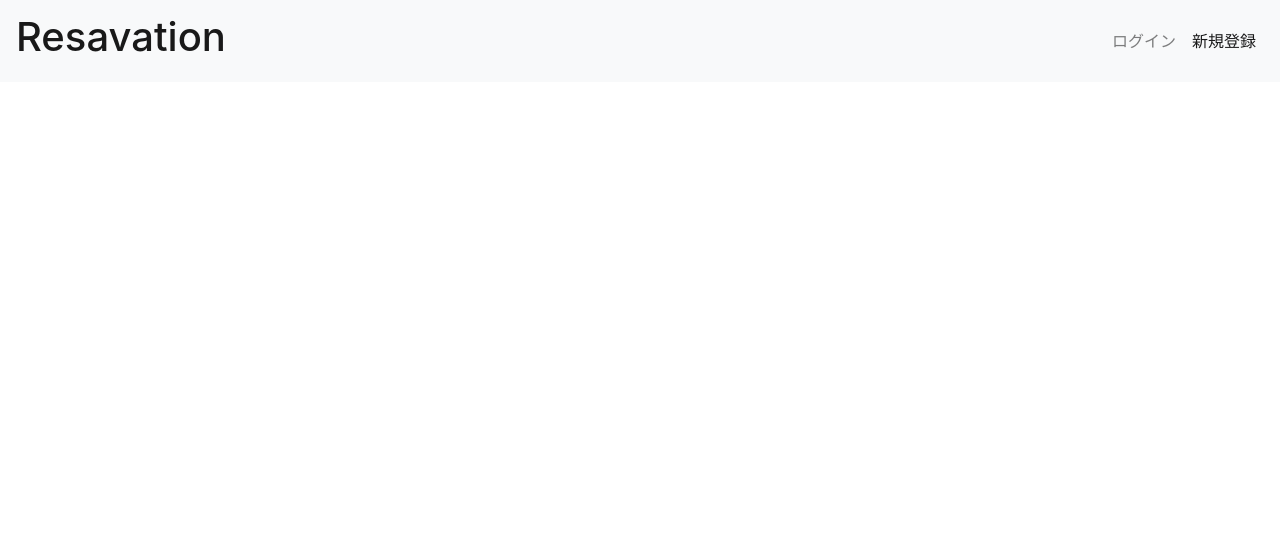
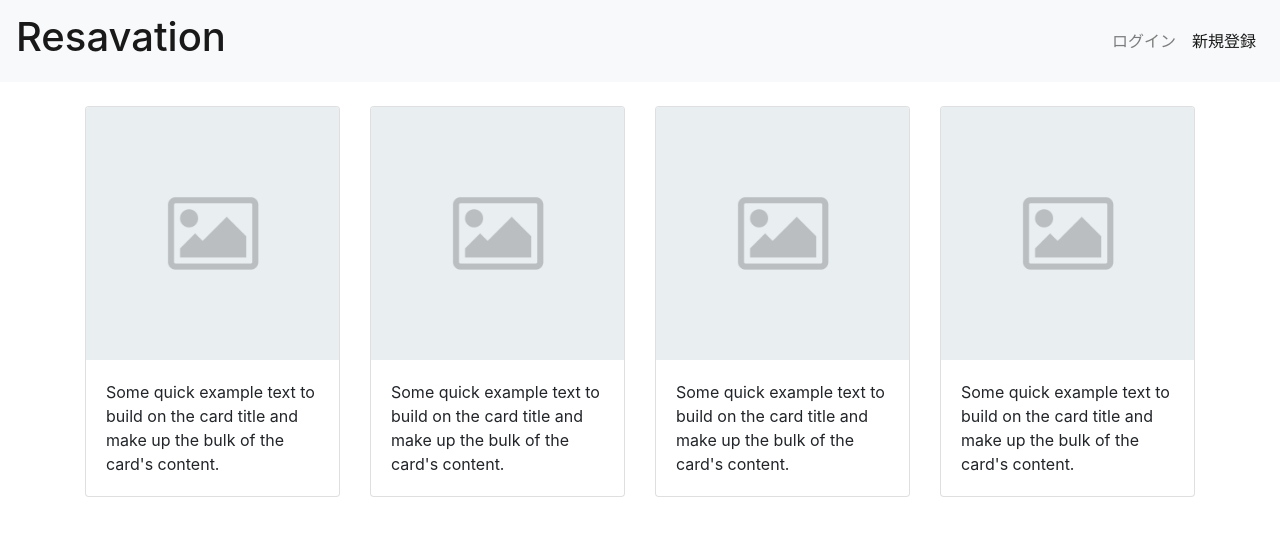
Before and after one commit to aauuxyxy/my-first-app, an Angular app: page / in a window 1280 px wide. Shown: the top 536 px of the page. Built offline with nearby package versions, Linux system fonts and the light colour scheme.

Commit message:
メインページ追加

```diff
--- a/src/app/app-routing.module.ts
+++ b/src/app/app-routing.module.ts
@@ -1,8 +1,11 @@
 import { NgModule } from '@angular/core';
 import { Routes, RouterModule } from '@angular/router';
+import { ProductListComponent } from './product-list/product-list.component';
 
 
-const routes: Routes = [];
+const routes: Routes = [
+  { path: '', component: ProductListComponent },
+];
 
 @NgModule({
   imports: [RouterModule.forRoot(routes)],
--- a/src/app/app.component.html
+++ b/src/app/app.component.html
@@ -1 +1,3 @@
 <app-navbar></app-navbar>
+
+<router-outlet></router-outlet>
--- a/src/app/app.module.ts
+++ b/src/app/app.module.ts
@@ -4,11 +4,13 @@ import { NgModule } from '@angular/core';
 import { AppRoutingModule } from './app-routing.module';
 import { AppComponent } from './app.component';
 import { NavbarComponent } from './common/navbar/navbar.component';
+import { ProductListComponent } from './product-list/product-list.component';
 
 @NgModule({
   declarations: [
     AppComponent,
-    NavbarComponent
+    NavbarComponent,
+    ProductListComponent
   ],
   imports: [
     BrowserModule,
--- /dev/null
+++ b/src/app/product-list/product-list.component.html
@@ -0,0 +1,41 @@
+<br>
+<div class="container">
+    <div class="row">
+        <div class="col-sm">
+            <div class="card">
+                <img src="./assets/img/default-placeholder-300x300.png" class="card-img-top" alt="placeholder">
+                <div class="card-body">
+                    <p class="card-text">Some quick example text to build on the card title and make up the bulk of the card's
+                        content.</p>
+                </div>
+            </div>
+        </div>
+        <div class="col-sm">
+            <div class="card">
+                <img src="./assets/img/default-placeholder-300x300.png" class="card-img-top" alt="placeholder">
+                <div class="card-body">
+                    <p class="card-text">Some quick example text to build on the card title and make up the bulk of the card's
+                        content.</p>
+                </div>
+            </div>
+        </div>
+        <div class="col-sm">
+            <div class="card">
+                <img src="./assets/img/default-placeholder-300x300.png" class="card-img-top" alt="placeholder">
+                <div class="card-body">
+                    <p class="card-text">Some quick example text to build on the card title and make up the bulk of the card's
+                        content.</p>
+                </div>
+            </div>
+        </div>
+        <div class="col-sm">
+            <div class="card">
+                <img src="./assets/img/default-placeholder-300x300.png" class="card-img-top" alt="placeholder">
+                <div class="card-body">
+                    <p class="card-text">Some quick example text to build on the card title and make up the bulk of the card's
+                        content.</p>
+                </div>
+            </div>
+        </div>
+    </div>
+</div>
--- /dev/null
+++ b/src/app/product-list/product-list.component.ts
@@ -0,0 +1,15 @@
+import { Component, OnInit } from '@angular/core';
+
+@Component({
+  selector: 'app-product-list',
+  templateUrl: './product-list.component.html',
+  styleUrls: ['./product-list.component.scss']
+})
+export class ProductListComponent implements OnInit {
+
+  constructor() { }
+
+  ngOnInit(): void {
+  }
+
+}
```
Also changed, not shown: src/app/product-list/product-list.component.scss (added), src/assets/img/default-placeholder-300x300.png (added), src/assets/img/placeholder.jpg (added).
